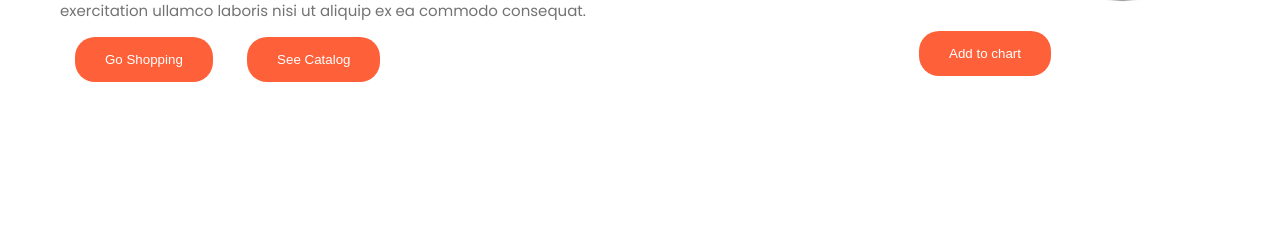
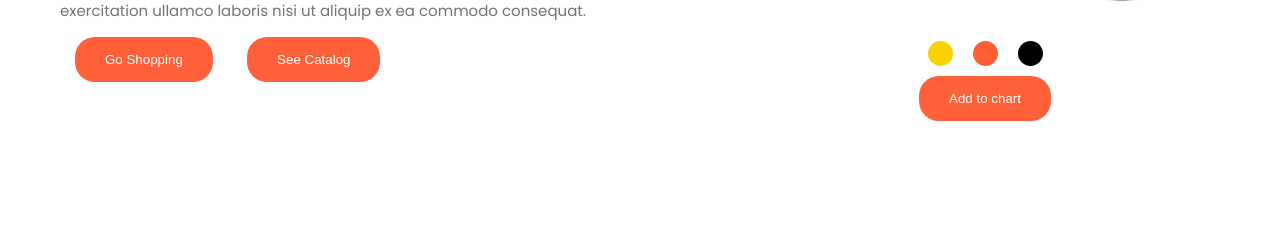
Before and after one commit to vishwanathkarka/Fullstack-JS-project-07, a website: page index.html in a window 1280 px wide. Shown: the part 557-800 px from the top of the page. Drawn offline with Linux system fonts and the light colour scheme.

Commit message:
color dot added

```diff
--- a/css/index.css
+++ b/css/index.css
@@ -127,3 +127,24 @@ left:60px;
     font-family: "Fredoka One";
     color: white;
 }
+.right-section .dots{
+    display: flex;
+    justify-content: center;
+
+}
+.right-section .dots .dot {
+width:25px;
+height: 25px;
+border-radius: 50%;
+margin:10px;
+}
+
+.right-section .dots .yellow-dot{
+    background: #fbd104;
+}
+.right-section .dots .tomato-dot {
+background: #fe5e35;
+}
+.right-section .dots .black-dot {
+    background: #000000;
+}
```
